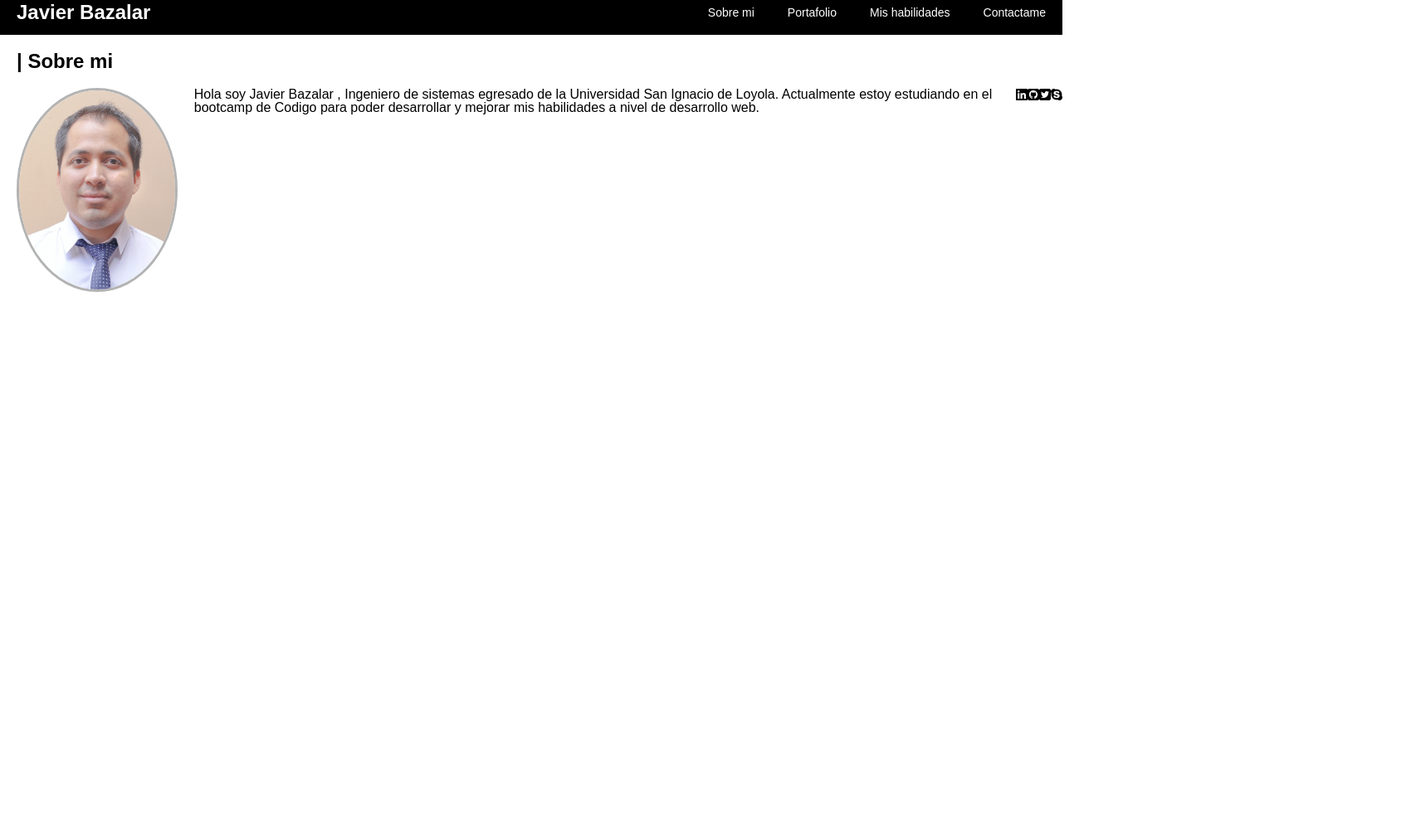
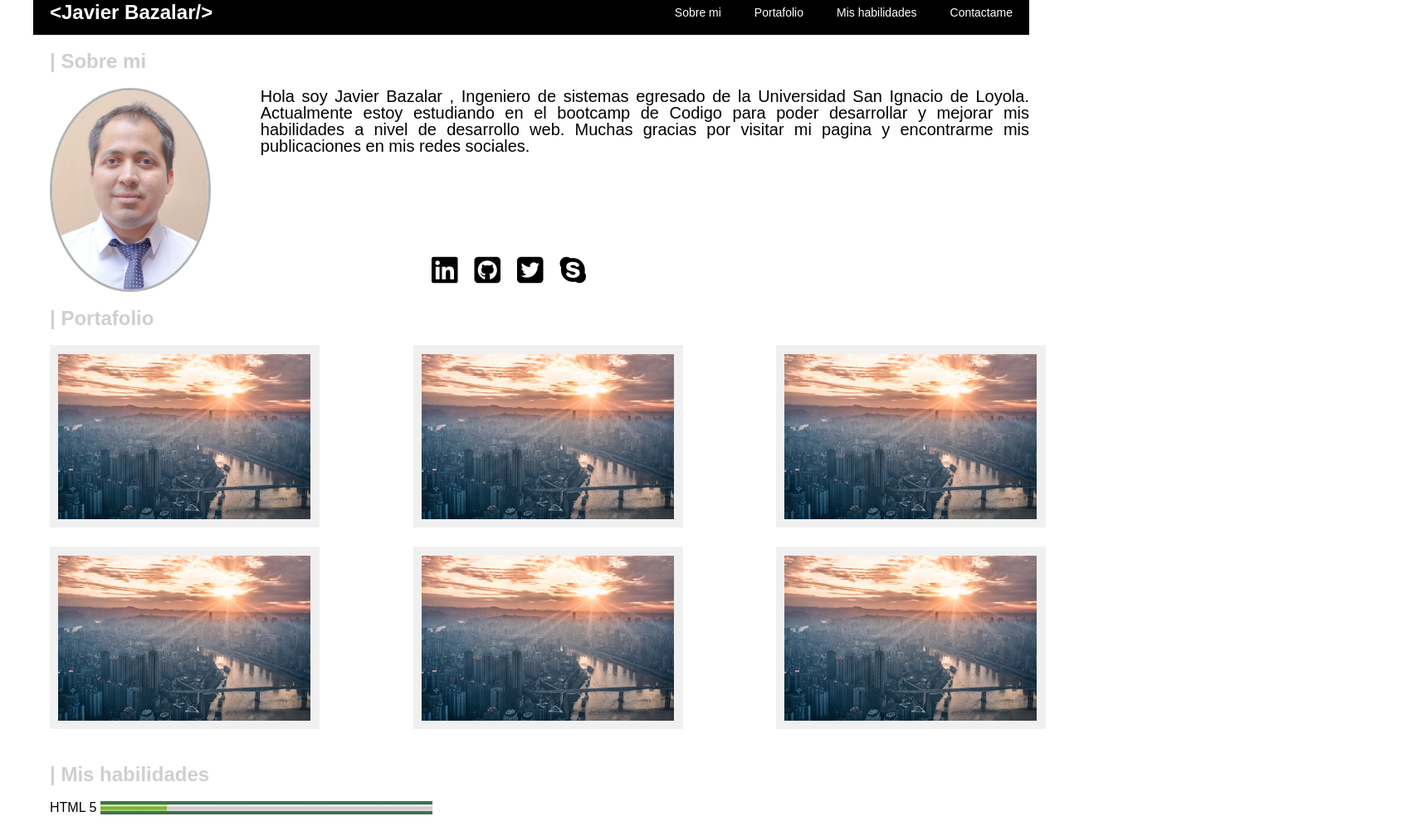
Before and after one commit to xaviBazalar/AcerdaDeMi, a plain HTML site: page index.html in a window 1280 px wide. Shown: the part 12-1014 px from the top of the page at 83% size, 1700 px wide, since content can reach past the window. Before the commit the page ends 800 px from the top, so only its background shows below. Drawn offline with Linux system fonts and the light colour scheme.

Commit message:
Acerda de mi avance

```diff
--- a/index.html
+++ b/index.html
@@ -10,8 +10,9 @@
     <link rel="stylesheet" href="styles/main.css">
 </head>
 <body>
+    <div>
         <header>
-        <h2>Javier Bazalar</h2>
+            <h2>&#60;Javier Bazalar/&#62;</h2>
             <nav>
                 <ul>
                     <li><a href="">Sobre mi</a></li>
@@ -27,15 +28,52 @@
                 <div>
                     <img class="foto_perfil" src="images/foto_javier_b.jpg" alt="">
                     <p>
-                    Hola soy Javier Bazalar , Ingeniero de sistemas egresado de la Universidad San Ignacio de Loyola. Actualmente estoy estudiando en el bootcamp de Codigo para poder desarrollar y mejorar mis habilidades a nivel de desarrollo web.
+                        Hola soy Javier Bazalar , Ingeniero de sistemas egresado de la Universidad San Ignacio de Loyola.
+                        Actualmente estoy estudiando en el bootcamp de Codigo para poder desarrollar y mejorar mis habilidades a nivel de desarrollo web.
+                        Muchas gracias por visitar mi pagina y encontrarme mis publicaciones en mis redes sociales.
 
                     </p>
+                    <div>
                         <i class="fab fa-linkedin"></i>
                         <i class="fab fa-github-square"></i>
                         <i class="fab fa-twitter-square"></i>
                         <i class="fab fa-skype"></i>
                     </div>
+                </div>
+            </section>
+            <section class="portafolio">
+                <h2>| Portafolio</h2>
+                <div>
+                    <article>
+                        <figure><img src="images/proyecto-1.png" alt=""></figure>
+                    </article>
+                    <article>
+                        <figure><img src="images/proyecto-1.png" alt=""></figure>
+                    </article>
+                    <article>
+                        <figure><img src="images/proyecto-1.png" alt=""></figure>
+                    </article>
+                    <article>
+                        <figure><img src="images/proyecto-1.png" alt=""></figure>
+                    </article>
+                    <article>
+                            <figure><img src="images/proyecto-1.png" alt=""></figure>
+                    </article>
+                    <article>
+                            <figure><img src="images/proyecto-1.png" alt=""></figure>
+                    </article>
+                </div>
+            </section>
+            <section class="habilidades">
+                <h2>| Mis habilidades</h2>
+                <div>
+                    HTML 5 <meter value="20" min="0" max="100"></meter>
+                </div>
             </section>
         </main>
+        <footer>
+
+        </footer>
+    </div>
 </body>
 </html>
--- a/styles/main.css
+++ b/styles/main.css
@@ -9,6 +9,25 @@ h2{
 
 a{
     text-decoration: none;
+}
+
+figure{
+    margin-bottom: 20px;
+}
+
+meter{
+    width: 400px;
+    background-color: #42704e;
+}
+
+body div{
+    margin:0 auto;
+    width: 1200px;
+}
+
+section h2{
+    color: rgb(207, 207, 207);
+    margin-bottom: 20px;
 }
 
 header{
@@ -48,11 +67,51 @@ header ul li a{
     margin: 20px 0px 20px 20px;
 }
 
+
 .sobre_mi div{
     margin-top:20px;
     display: flex;
 }
 
-.sobre_mi div p{
+.sobre_mi div div{
+    position: absolute;
+    top: 300px;
+    left: 500px;
+    font-size: 36px;
+}
+
+.fab{
     margin-left:20px;
 }
+
+.sobre_mi div p{
+    margin:0px 20px 0px 60px;
+    font-size: 20px;
+    text-align: justify;
+}
+
+.portafolio{
+    margin: 20px 0px 20px 20px;
+}
+
+.portafolio img {
+    width: 305px;
+    height: 200px;
+    border: solid 10px #f0f0f0;
+  }
+
+.portafolio div{
+    display: flex;
+    justify-content: space-between;
+    flex-wrap: wrap;
+}
+
+.habilidades{
+    margin: 20px 0px 20px 20px;
+}
+
+@media (max-width:1000px) {
+    .sobre_mi div div{
+        left: 267px;
+    }
+}
```
Also changed, not shown: images/entypo-social-github-with-circle.svg (deleted), images/entypo-social-linkedin-with-circle.svg (deleted), images/entypo-social-skype-with-circle.svg (deleted), images/entypo-social-twitter-with-circle.svg (deleted), images/proyecto-1.png (added). Lines whose indentation alone changed are shown as unchanged.
